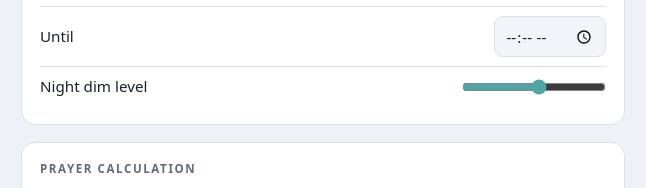
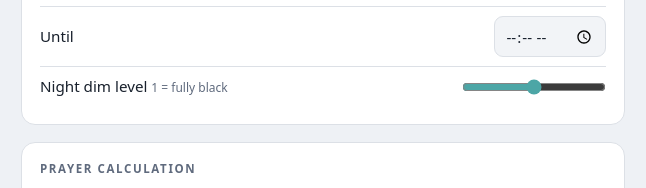
Before and after one commit to shaon010/clock-station, a website: page public/settings.html in a window 1280 px wide. Shown: the part 886-1074 px from the top of the page, 317-963 px from the left. Drawn offline with Linux system fonts and the light colour scheme; no server answers.

Commit message:
night black settings

```diff
--- a/public/settings.html
+++ b/public/settings.html
@@ -104,8 +104,8 @@
     <div class="row"><label>Auto night-dim</label><input type="checkbox" data-path="dimming.autoNight.enabled" data-type="bool"></div>
     <div class="row"><label>From</label><input type="time" data-path="dimming.autoNight.start"></div>
     <div class="row"><label>Until</label><input type="time" data-path="dimming.autoNight.end"></div>
-    <div class="row"><label>Night dim level</label>
-      <input type="range" min="0.2" max="0.85" step="0.05" data-path="dimming.autoNight.level" data-type="number"></div>
+    <div class="row"><label>Night dim level <span class="hint">1 = fully black</span></label>
+      <input type="range" min="0.2" max="1" step="0.05" data-path="dimming.autoNight.level" data-type="number"></div>
   </div>
 
   <!-- PRAYER -->
--- a/server/config.js
+++ b/server/config.js
@@ -39,7 +39,7 @@ export const DEFAULT_CONFIG = {
 
   dimming: {
     level: 0,                              // 0 (bright) – 0.8 (dark) manual overlay
-    autoNight: { enabled: false, start: '22:00', end: '05:30', level: 0.55 }
+    autoNight: { enabled: true, start: '23:00', end: '07:00', level: 1 } // 1 = screen goes fully black
   },
 
   keepAwake: true,
```
